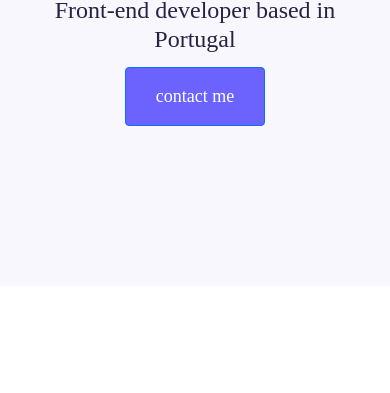
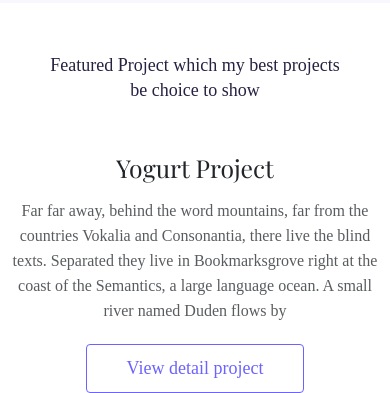
Before and after one commit to Miniii-git/Profile, a plain HTML site: page index.html in a window 390 px wide. Shown: the part 456-849 px from the top of the page. Drawn offline with nearby package versions, Linux system fonts and the light colour scheme; a web font is replaced by a local one.

Commit message:
first description of work (responsively)

```diff
--- a/css/style.css
+++ b/css/style.css
@@ -1,6 +1,8 @@
 :root {
   --font-heading: "Playfair Display", serif;
-  --font-regular: "Popppins ", serif;
+  --font-paragraph: "Popppins ", serif;
+  --branding-color: #6c63ff;
+  --color-of-some-titles: #272142;
 }
 
 h1,
@@ -13,7 +15,8 @@ h6 {
 }
 
 p {
-  font-family: var(--font-regular);
+  font-family: var(--font-paragraph);
+  line-height: 30px;
 }
 
 .head {
@@ -36,15 +39,85 @@ p {
 .head h2 {
   font-weight: normal;
   font-size: 24px;
-  font-family: var(--font-regular);
-  color: #272142;
+  font-family: var(--font-paragraph);
+  color: var(--color-of-some-titles);
 }
 
-.btn-primary {
+.btn-contact {
   border-radius: 4px;
-  background-color: #6c63ff;
-  font-family: var(--font-regular);
+  background-color: var(--branding-color);
+  font-family: var(--font-paragraph);
+  color: white;
   font-size: 18px;
   padding: 15px 30px;
   margin-top: 5px;
 }
+
+.btn-contact:hover {
+  border: 1px solid var(--branding-color);
+  background-color: rgb(105, 97, 255, 0.85);
+  color: rgb(255, 255, 255);
+}
+
+.title-of-projects {
+  text-align: center;
+  font-size: 18px;
+  color: var(--color-of-some-titles);
+  margin: 50px;
+}
+
+.proj-description h2 {
+  font-size: 64;
+}
+
+.proj-description {
+  padding: 120px 60px;
+}
+
+.btn-launch {
+  border: 1px solid var(--branding-color);
+  border-radius: 4px;
+  color: var(--branding-color);
+  background-color: white;
+  font-family: var(--font-paragraph);
+  font-size: 18px;
+  padding: 18px 30px;
+  margin-top: 5px;
+}
+
+.btn-launch:hover {
+  border: 1px solid var(--branding-color);
+  color: var(--color-of-some-titles);
+  background-color: rgb(246, 243, 249, 0.3);
+}
+
+@media (max-width: 991px) {
+  .head p {
+    font-size: 32px !important;
+  }
+
+  h1 {
+    font-size: 54px !important;
+  }
+
+  .head h2 {
+    font-size: 20px !important;
+  }
+
+  .proj-description {
+    padding: 0;
+    text-align: center;
+  }
+
+  .head {
+    padding: 100px 20px;
+  }
+
+  p {
+    line-height: 25px;
+  }
+
+  .btn-launch {
+    padding: 10px 40px;
+  }
+}
--- a/index.html
+++ b/index.html
@@ -33,7 +33,32 @@
       <p>👋 Hello, I'm</p>
       <h1>Patricia Pereira</h1>
       <h2>Front-end developer based in Portugal</h2>
-      <a href="#" class="btn btn-primary">contact me</a>
+      <a href="#" class="btn btn-contact">contact me</a>
+    </div>
+
+    <!-------------------------------------------------------------->
+
+    <div class="title-of-projects">
+      <p>Featured Project which my best projects be choice to show</p>
+    </div>
+    <div class="container">
+      <div class="row">
+        <div class="col d-none d-lg-block">
+          <img src="/images/yogurt.png" alt="Greek-Yogurt" class="img-fluid" />
+        </div>
+        <div class="col">
+          <div class="proj-description">
+            <h2 class="mb-3">Yogurt Project</h2>
+            <p class="mb-3 text-muted">
+              Far far away, behind the word mountains, far from the countries
+              Vokalia and Consonantia, there live the blind texts. Separated
+              they live in Bookmarksgrove right at the coast of the Semantics, a
+              large language ocean. A small river named Duden flows by
+            </p>
+            <a href="#" class="btn btn-launch">View detail project</a>
+          </div>
+        </div>
+      </div>
     </div>
   </body>
 </html>
```
Also changed, not shown: images/weather.png (added), images/yoga.png (added), images/yogurt.png (added).
